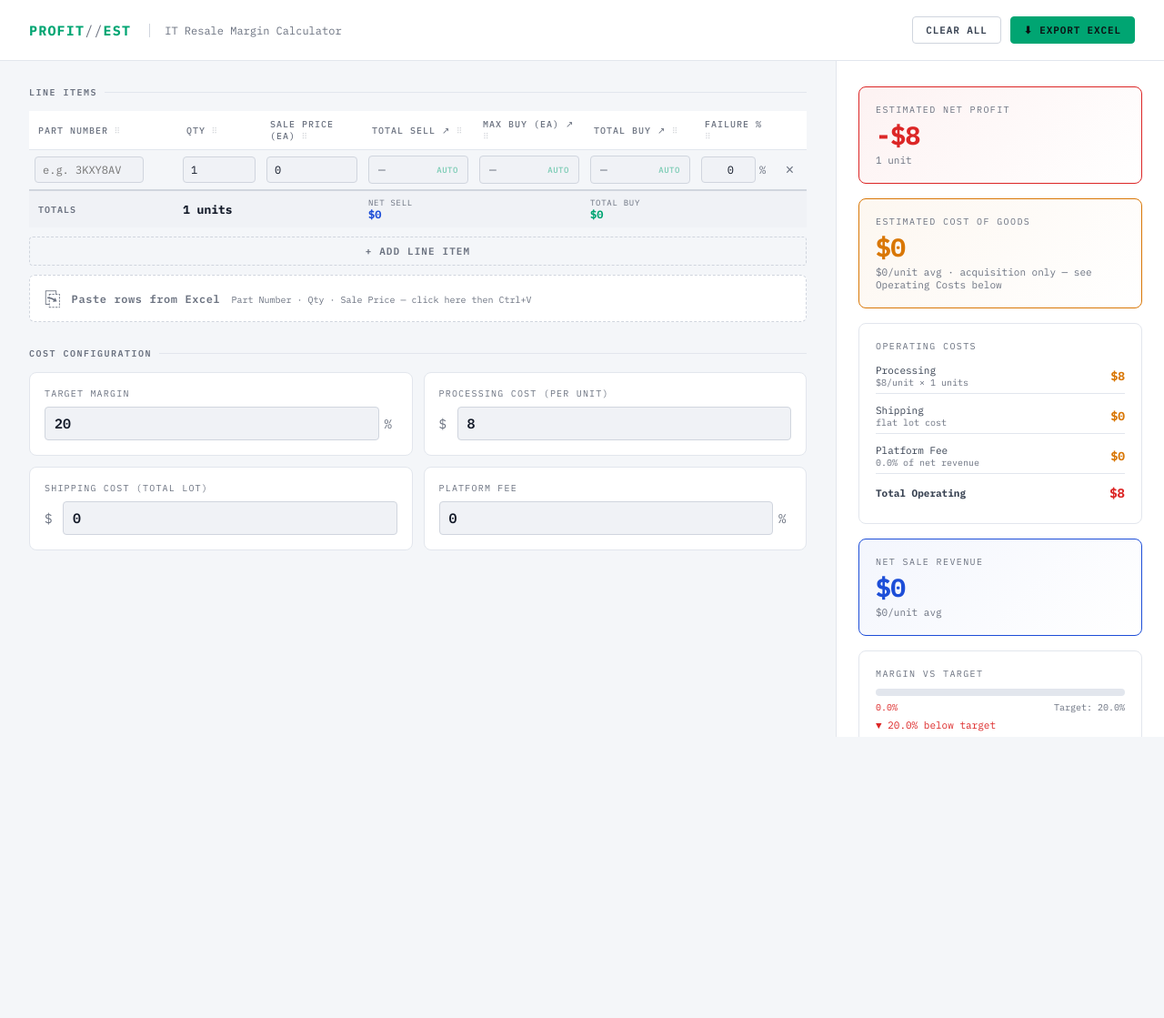
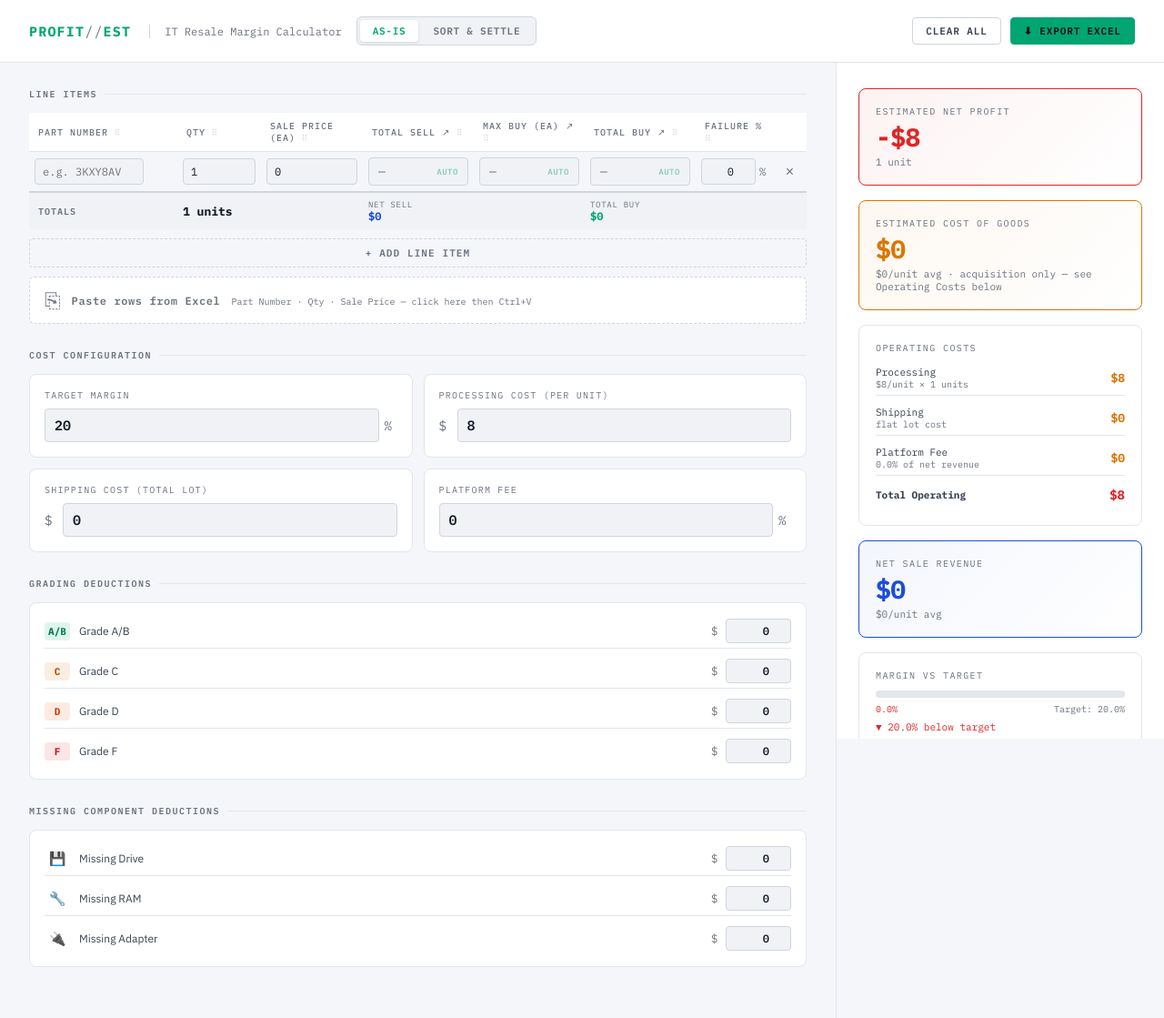
Before and after one commit to mightybearseven/dealestimator, a plain HTML site: page index.html in a window 1280 px wide. Shown: the whole page at 91% size. Before the commit the page ends 810 px from the top, so only its background shows below. Drawn offline with Linux system fonts and the light colour scheme.

Commit message:
Add mode toggle and grading deduction sections

```diff
--- a/index.html
+++ b/index.html
@@ -580,7 +580,84 @@
   }
   .empty-icon { font-size: 36px; margin-bottom: 16px; opacity: 0.3; }
 
-  /* Scrollbar */
+  .mode-toggle {
+    display: flex;
+    background: var(--surface2);
+    border: 1px solid var(--border2);
+    border-radius: 6px;
+    padding: 3px;
+    gap: 2px;
+  }
+  .mode-btn {
+    font-family: var(--mono);
+    font-size: 11px;
+    font-weight: 600;
+    letter-spacing: 0.07em;
+    text-transform: uppercase;
+    padding: 5px 14px;
+    border-radius: 4px;
+    border: none;
+    background: transparent;
+    color: var(--text-muted);
+    cursor: pointer;
+    transition: all 0.15s;
+  }
+  .mode-btn:hover { color: var(--text); }
+  .mode-btn.active {
+    background: var(--surface);
+    color: var(--accent);
+    box-shadow: 0 1px 3px rgba(0,0,0,0.12);
+  }
+  /* Deduction config sections */
+  .deduct-config-grid {
+    display: flex;
+    flex-direction: column;
+    gap: 6px;
+    margin-bottom: 28px;
+    background: var(--surface);
+    border: 1px solid var(--border);
+    border-radius: 8px;
+    padding: 12px 16px;
+  }
+  .deduct-config-row {
+    display: flex;
+    align-items: center;
+    gap: 10px;
+    padding: 5px 0;
+    border-bottom: 1px solid var(--border);
+  }
+  .deduct-config-row:last-child { border-bottom: none; }
+  .deduct-grade-badge {
+    font-family: var(--mono);
+    font-size: 11px;
+    font-weight: 700;
+    width: 28px;
+    text-align: center;
+    border-radius: 4px;
+    padding: 3px 0;
+    flex-shrink: 0;
+  }
+  .grade-ab { background: rgba(0,165,114,0.12); color: #007a52; }
+  .grade-c  { background: rgba(217,119,6,0.12);  color: #b45309; }
+  .grade-d  { background: rgba(234,88,12,0.12);  color: #c2410c; }
+  .grade-f  { background: rgba(220,38,38,0.12);  color: #b91c1c; }
+  .deduct-component-icon { font-size: 15px; width: 28px; text-align: center; flex-shrink: 0; }
+  .deduct-config-name {
+    flex: 1;
+    font-size: 12px;
+    color: var(--text-dim);
+  }
+  .deduct-config-input-wrap {
+    display: flex;
+    align-items: center;
+    gap: 4px;
+  }
+  .deduct-sym {
+    font-family: var(--mono);
+    font-size: 12px;
+    color: var(--text-muted);
+  }
+
   ::-webkit-scrollbar { width: 6px; }
   ::-webkit-scrollbar-track { background: transparent; }
   ::-webkit-scrollbar-thumb { background: var(--border2); border-radius: 3px; }
@@ -592,6 +669,10 @@
 <header>
   <div class="logo">Profit<span>//</span>Est</div>
   <div class="tagline">IT Resale Margin Calculator</div>
+  <div class="mode-toggle" id="modeToggle">
+    <button class="mode-btn active" id="modeAsIs" onclick="setMode('asis')">As-is</button>
+    <button class="mode-btn" id="modeSortSettle" onclick="setMode('sortsettle')">Sort &amp; Settle</button>
+  </div>
   <div class="header-actions">
     <button class="btn-sm" onclick="clearAll()">Clear All</button>
     <button class="btn-sm primary" onclick="exportXLSX()" id="exportBtn">⬇ Export Excel</button>
@@ -660,6 +741,71 @@
       </div>
     </div>
 
+    <!-- GRADING DEDUCTIONS -->
+    <div class="section-label">Grading Deductions</div>
+    <div class="deduct-config-grid">
+      <div class="deduct-config-row">
+        <span class="deduct-grade-badge grade-ab">A/B</span>
+        <span class="deduct-config-name">Grade A/B</span>
+        <div class="deduct-config-input-wrap">
+          <span class="deduct-sym">$</span>
+          <input class="deduct-input" type="number" id="deductAB" value="0" min="0" step="1" placeholder="0">
+        </div>
+      </div>
+      <div class="deduct-config-row">
+        <span class="deduct-grade-badge grade-c">C</span>
+        <span class="deduct-config-name">Grade C</span>
+        <div class="deduct-config-input-wrap">
+          <span class="deduct-sym">$</span>
+          <input class="deduct-input" type="number" id="deductC" value="0" min="0" step="1" placeholder="0">
+        </div>
+      </div>
+      <div class="deduct-config-row">
+        <span class="deduct-grade-badge grade-d">D</span>
+        <span class="deduct-config-name">Grade D</span>
+        <div class="deduct-config-input-wrap">
+          <span class="deduct-sym">$</span>
+          <input class="deduct-input" type="number" id="deductD" value="0" min="0" step="1" placeholder="0">
+        </div>
+      </div>
+      <div class="deduct-config-row">
+        <span class="deduct-grade-badge grade-f">F</span>
+        <span class="deduct-config-name">Grade F</span>
+        <div class="deduct-config-input-wrap">
+          <span class="deduct-sym">$</span>
+          <input class="deduct-input" type="number" id="deductF" value="0" min="0" step="1" placeholder="0">
+        </div>
+      </div>
+    </div>
+
+    <!-- MISSING COMPONENT DEDUCTIONS -->
+    <div class="section-label">Missing Component Deductions</div>
+    <div class="deduct-config-grid">
+      <div class="deduct-config-row">
+        <span class="deduct-component-icon">💾</span>
+        <span class="deduct-config-name">Missing Drive</span>
+        <div class="deduct-config-input-wrap">
+          <span class="deduct-sym">$</span>
+          <input class="deduct-input" type="number" id="deductDrive" value="0" min="0" step="1" placeholder="0">
+        </div>
+      </div>
+      <div class="deduct-config-row">
+        <span class="deduct-component-icon">🔧</span>
+        <span class="deduct-config-name">Missing RAM</span>
+        <div class="deduct-config-input-wrap">
+          <span class="deduct-sym">$</span>
+          <input class="deduct-input" type="number" id="deductRAM" value="0" min="0" step="1" placeholder="0">
+        </div>
+      </div>
+      <div class="deduct-config-row">
+        <span class="deduct-component-icon">🔌</span>
+        <span class="deduct-config-name">Missing Adapter</span>
+        <div class="deduct-config-input-wrap">
+          <span class="deduct-sym">$</span>
+          <input class="deduct-input" type="number" id="deductAdapter" value="0" min="0" step="1" placeholder="0">
+        </div>
+      </div>
+    </div>
 
   </div>
 
@@ -731,6 +877,14 @@
 </div>
 
 <script>
+// ── Mode toggle ────────────────────────────────────────────────────────────
+let currentMode = 'asis';
+function setMode(mode) {
+  currentMode = mode;
+  document.getElementById('modeAsIs').classList.toggle('active', mode === 'asis');
+  document.getElementById('modeSortSettle').classList.toggle('active', mode === 'sortsettle');
+}
+
 // ── State ──────────────────────────────────────────────────────────────────
 let items = [];
 let nextId = 1;
```
